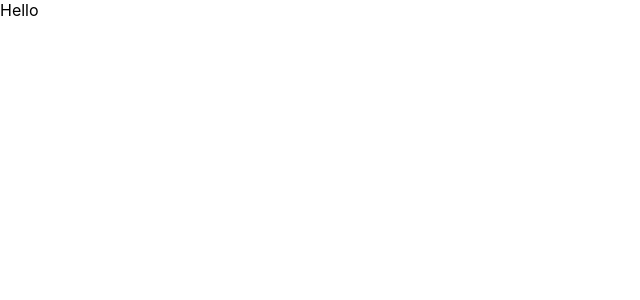
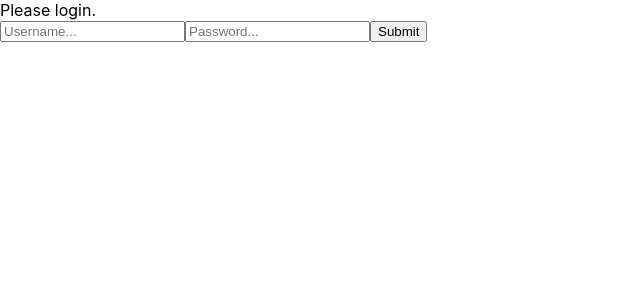
Before and after one commit to lsamano/lets-chat-app, a React (Create React App) app: page / in a window 1280 px wide. Shown: the top 300 px of the page, without its empty margins (0-640 px from the left). Built offline with nearby package versions, Linux system fonts and the light colour scheme.

Commit message:
Login component created

```diff
--- a/package.json
+++ b/package.json
@@ -16,7 +16,7 @@
     "socket.io": "^2.3.0"
   },
   "scripts": {
-    "start": "react-scripts start",
+    "start": "PORT=3001 react-scripts start",
     "startup": "nodemon -r esm server.js",
     "build": "react-scripts build",
     "test": "react-scripts test",
--- a/src/App.js
+++ b/src/App.js
@@ -1,10 +1,11 @@
 import React from 'react';
 import './App.css';
+import Login from './Login';
 
 function App() {
   return (
     <div>
-      Hello
+      <Login />
     </div>
   );
 }
--- /dev/null
+++ b/src/Login.js
@@ -0,0 +1,17 @@
+import React from 'react'
+import PropTypes from 'prop-types'
+
+const Login = (props) => {
+  return (
+    <div>
+    Please login.
+    <form>
+    <input name='username' placeholder='Username...' />
+    <input name='password' type='password' placeholder='Password...' />
+    <input type='submit'/>
+    </form>
+    </ div>
+  )
+}
+
+export default Login
```
